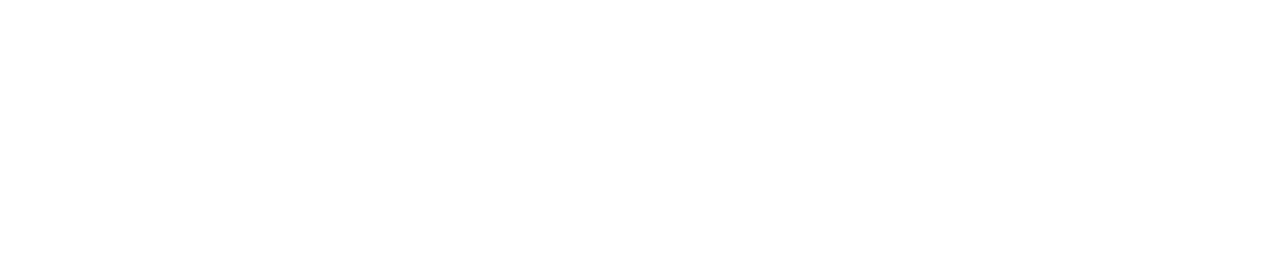
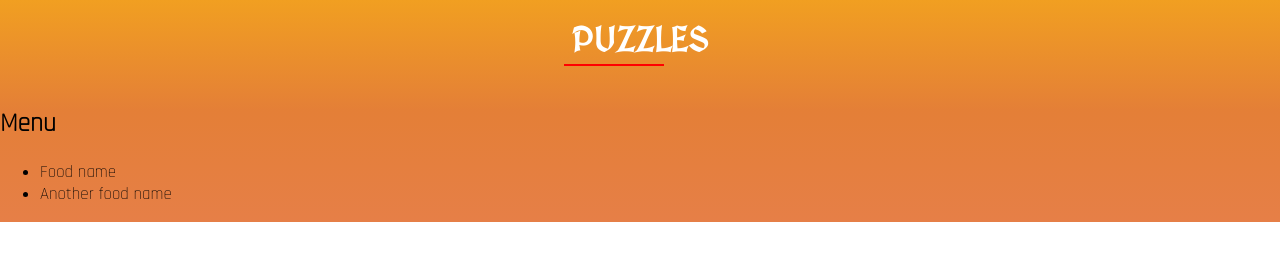
Before and after one commit to Munene-Kariuki/Restaurant-landing-page, a plain HTML site: page index.html in a window 1280 px wide. Drawn offline with Linux system fonts and the light colour scheme.

Commit message:
add and style title block

```diff
--- a/css/styles.css
+++ b/css/styles.css
@@ -0,0 +1,29 @@
+body {
+    padding: 0px;
+    margin: 0px;
+    background-image: linear-gradient(180deg, #F19F21, #E47F37, #E67F47);
+    background-repeat: no-repeat;
+    font-family: 'Rajdhani', sans-serif;
+    font-size: 17px;
+}
+
+h1 {
+    font-family: 'MedievalSharp', cursive;
+    text-align: center;
+    color: white;
+}
+
+hr {
+    color: red;
+    width: 100px;
+    height: 2px;
+    background-color: red;
+    border: none;
+    position: relative;
+    right: 2%;
+    bottom: 20px;
+}
+
+.menu {
+
+}
--- a/index.html
+++ b/index.html
@@ -1,12 +1,29 @@
 <!DOCTYPE html>
 <html lang="en">
+
 <head>
-  <meta charset="UTF-8">
-  <meta http-equiv="X-UA-Compatible" content="IE=edge">
-  <meta name="viewport" content="width=device-width, initial-scale=1.0">
-  <title>Restaurant landing page</title>
+    <meta charset="UTF-8">
+    <meta http-equiv="X-UA-Compatible" content="IE=edge">
+    <meta name="viewport" content="width=device-width, initial-scale=1.0">
+    <title>Restaurant landing page</title>
+    <link href="https://fonts.googleapis.com/css2?family=MedievalSharp&family=Poppins:wght@100;200;400&family=Roboto:wght@100&display=swap" rel="stylesheet">
+    <link href="https://fonts.googleapis.com/css2?family=Rajdhani:wght@300&family=Roboto:wght@100&display=swap" rel="stylesheet">
+    <link rel="stylesheet" type="text/css" href="./css/styles.css">
+    <script defer type="text/javascript" src="./src/script.js"></script>
 </head>
+
 <body>
+    <h1>PUZZLES</h1>
+    <hr>
+    <header class="menu">
+        <h2 class="menu">Menu</h2>
+        <nav>
+            <ul id="menuItems">
+                <li>Food name</li>
+                <li>Another food name</li>
+            </ul>
+        </nav>
+    </header>
+</body>
 
-</body>
 </html>
```
